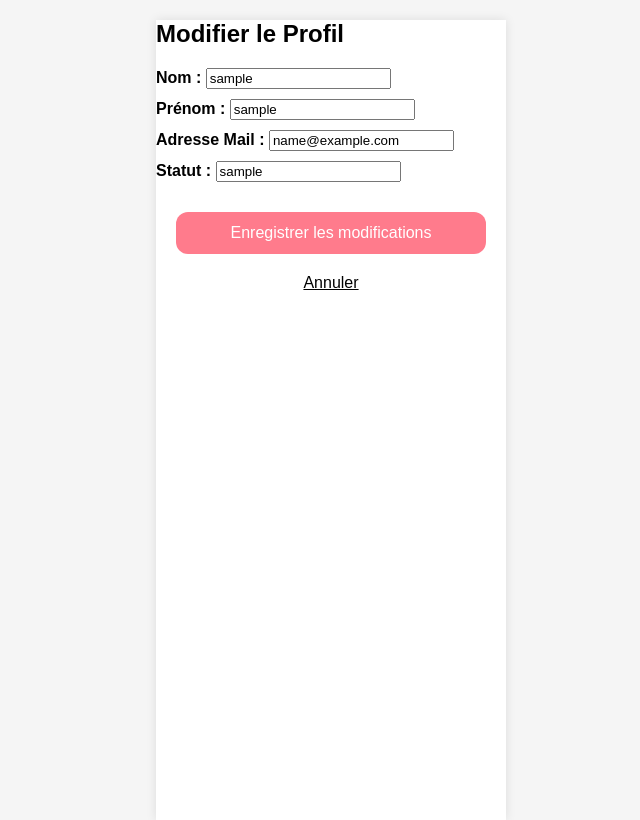
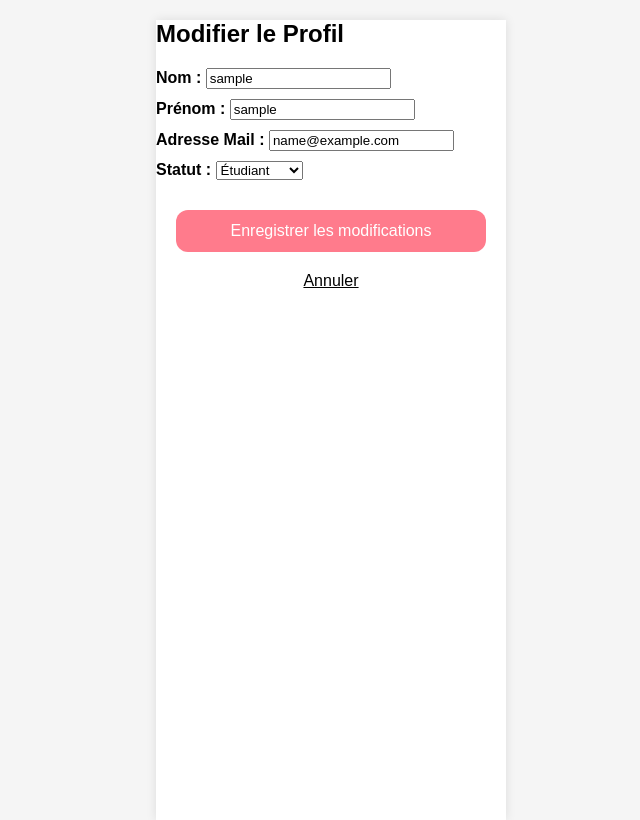
Before and after one commit to tvjcq/SAE401, a Flask app: page /edit_profile in a window 1280 px wide. Shown: the whole page, without its empty margins (309-949 px from the left). Run offline with Flask 3, Linux system fonts and the light colour scheme; the visitor is signed in with stand-in values (Sample User, id 1).

Commit message:
volet deroulant edit profile

```diff
--- a/templates/edit_profile.html
+++ b/templates/edit_profile.html
@@ -24,7 +24,10 @@
       </div>
       <div class="info-item">
         <label for="statut" class="info-label">Statut :</label>
-        <input type="text" id="statut" name="statut" value="{{ user['statut'] }}" required>
+        <select id="statut" name="statut">
+          <option value="étudiant">Étudiant</option>
+          <option value="prof">Professeur</option>
+        </select>
       </div>
       <button type="submit" class="edit-button">Enregistrer les modifications</button>
     </form>
```
